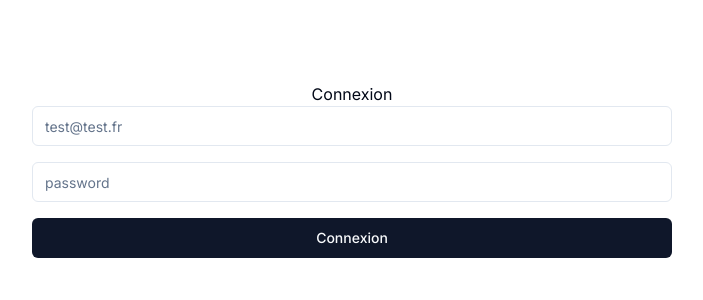
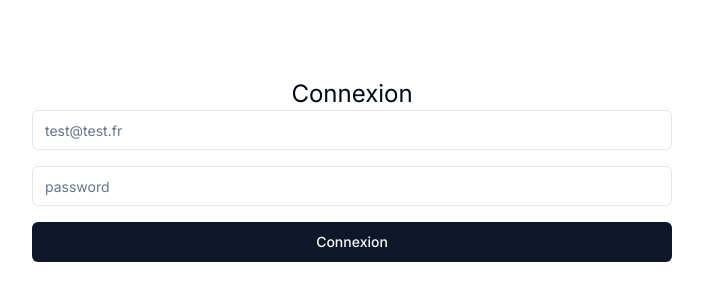
Before and after one commit to Lugdu84/todo-list-with-nextjs14-and-supabase, a Next.js app: page /auth in a window 1280 px wide. Shown: the part 230-530 px from the top of the page, without its empty margins (288-991 px from the left). Built offline with nearby package versions, Linux system fonts and the light colour scheme.

Commit message:
update style for auth form

```diff
--- a/app/(auth)/auth/page.tsx
+++ b/app/(auth)/auth/page.tsx
@@ -20,12 +20,12 @@ export default function AuthPage() {
 	};
 	return (
 		<div className=" h-screen flex flex-col justify-center items-center">
-			<h2>Connexion</h2>
-			<fieldset
-				className="w-full md:w-2/3 lg:w-1/2"
-				disabled={isPending}>
-				<form
-					action={handleSignIn}
+			<h2 className="text-2xl">Connexion</h2>
+			<form
+				action={handleSignIn}
+				className="w-full md:w-2/3 lg:w-1/2">
+				<fieldset
+					disabled={isPending}
 					className="grid grid-cols-1 w-full gap-4">
 					<Input
 						type="email"
@@ -46,8 +46,8 @@ export default function AuthPage() {
 							className={cn('animate-spin', { hidden: !isPending })}
 						/>
 					</Button>
-				</form>
-			</fieldset>
+				</fieldset>
+			</form>
 		</div>
 	);
 }
```
